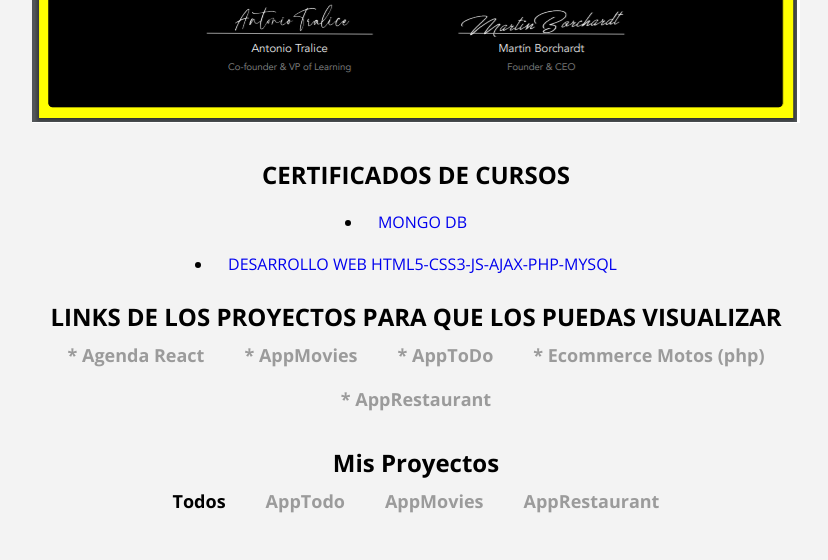
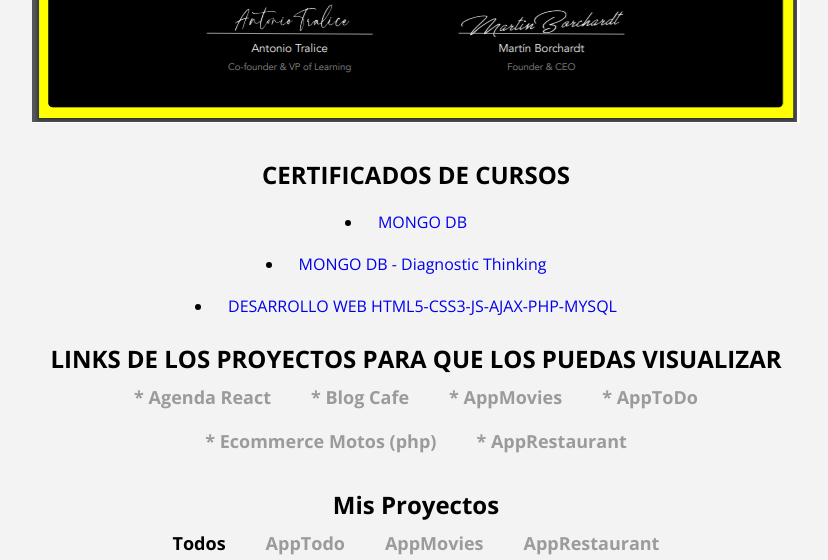
Before and after one commit to Walcruz2021/Walcruz2021.github.io, a website: page index.html in a window 1280 px wide. Shown: the part 882-1442 px from the top of the page, without its empty margins (224-1052 px from the left). Drawn offline with nearby package versions, Linux system fonts and the light colour scheme; a script that the page names is missing.

Commit message:
certiMongo

```diff
--- a/index.html
+++ b/index.html
@@ -37,6 +37,10 @@
 			</div>
 
 			<div class="link">
+				<li><a href="https://university.mongodb.com/course_completion/0dc48dc4-b65c-4086-a12b-547cf7f3e19d?utm_source=copy&utm_medium=social&utm_campaign=university_social_sharing" target="_blank">MONGO DB - Diagnostic Thinking</a></li>
+			</div>
+
+			<div class="link">
 				<li><a href="https://www.udemy.com/certificate/UC-008a5848-e4ef-423d-ad15-cfbc144f1910/?utm_source=sendgrid.com&utm_medium=email&utm_campaign=email" target="_blank">DESARROLLO WEB HTML5-CSS3-JS-AJAX-PHP-MYSQL</a></li>
 			</div>
 
@@ -45,6 +49,7 @@
 
 			<div class="categorias">
 			<a href="https://app-agenda.vercel.app/" target="_blank">* Agenda React</a>
+			<a href="https://blog-cafe-seven.vercel.app/" target="_blank">* Blog Cafe</a>
 			<a href="https://walcruz2021.github.io/AppMoviesPractica/" target="_blank">* AppMovies </a>
 			<a href="https://walcruz2021.github.io/AppTodoPractica"/ target="_blank">* AppToDo</a>
 			<a href="https://www.linkedin.com/posts/waltercruz1988_backend-frontend-php-ugcPost-6864657609203494912-oy09"/ target="_blank">* Ecommerce Motos (php) </a>
```
